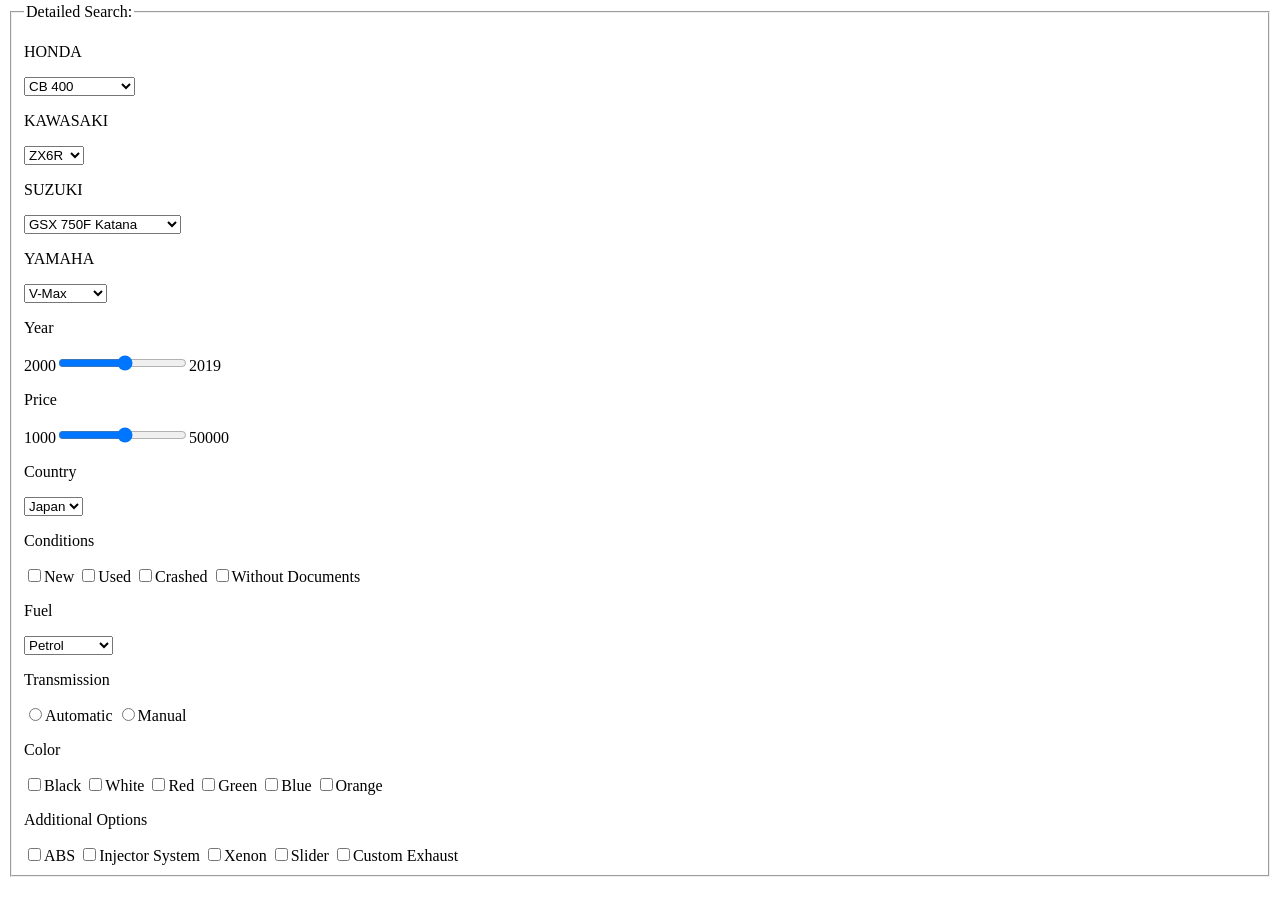
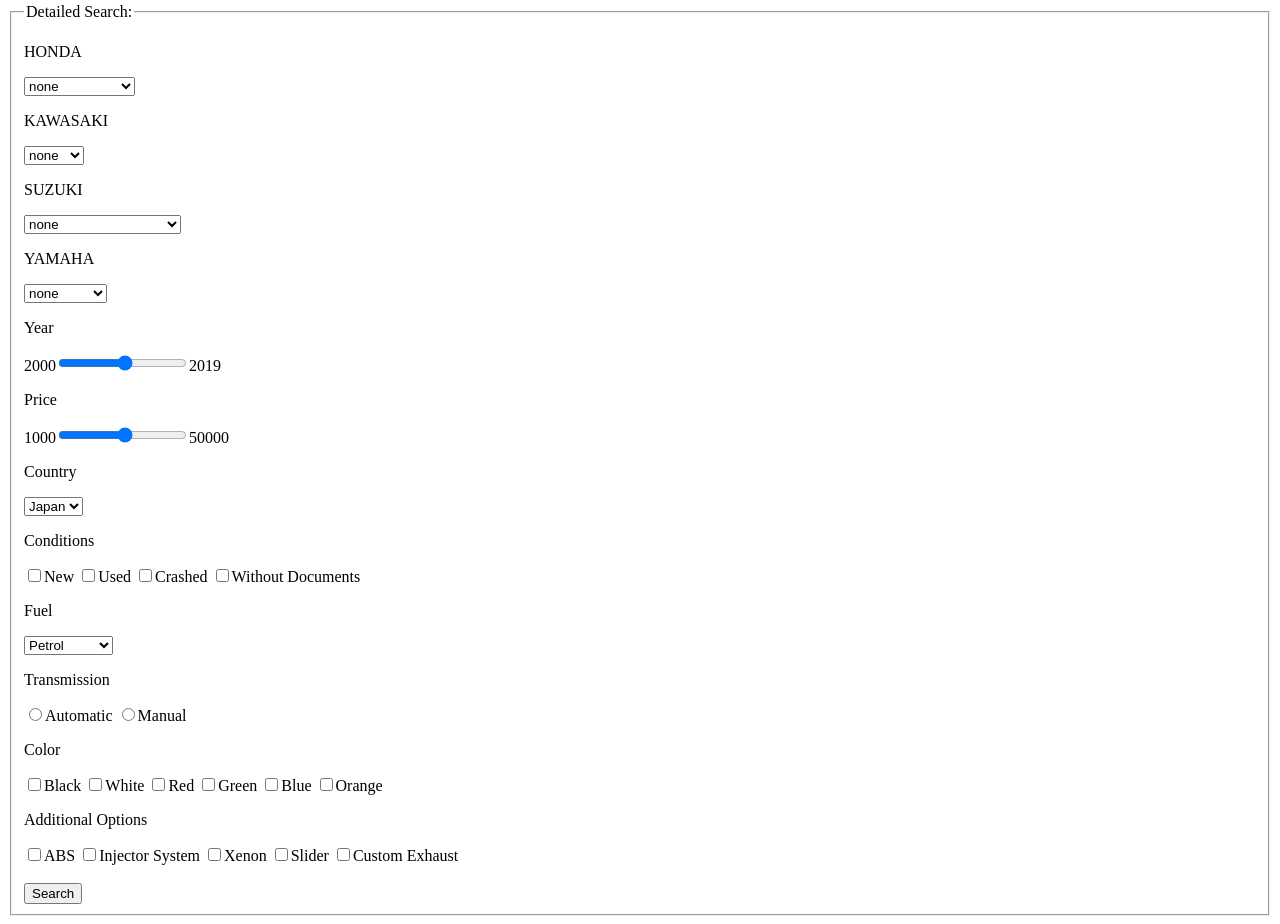
Before and after one commit to vladdpotapov/hillel-hometask-04-Forms, a plain HTML site: page index.html in a window 1280 px wide. Shown: the part 423-1347 px from the top of the page. Before the commit the page ends 1308 px from the top, so only its background shows below. Drawn offline with Linux system fonts and the light colour scheme.

Commit message:
Adding None Option to Model Selector and Submit Button

```diff
--- a/index.html
+++ b/index.html
@@ -62,6 +62,7 @@
                         HONDA
                     </p>
                     <select name="honda-model" id="honda-models">
+                        <option value="none">none</option>
                         <option value="cb400">CB 400</option>
                         <option value="cb600">CB 600 Hornet</option>
                         <option value="cbr600rr">CBR600RR</option>
@@ -72,6 +73,7 @@
                         KAWASAKI
                     </p>
                     <select name="kawasaki-model" id="kawasaki-models">
+                        <option value="none">none</option>
                         <option value="zx6r">ZX6R</option>
                         <option value="z750">Z750</option>
                         <option value="z900">Z900</option>
@@ -82,6 +84,7 @@
                         SUZUKI
                     </p>
                     <select name="suzuki-model" id="suzuki-models">
+                        <option value="none">none</option>
                         <option value="gsx750f">GSX 750F Katana</option>
                         <option value="gsx1000r">GSX-R 1000</option>
                         <option value="gsf1200">GSF 1200</option>
@@ -92,6 +95,7 @@
                          YAMAHA
                     </p>
                     <select name="yamaha-model" id="yamaha-models">
+                        <option value="none">none</option>
                         <option value="vmax">V-Max</option>
                         <option value="roadstar">Road Star</option>
                         <option value="r6">R6</option>
@@ -158,6 +162,9 @@
                     <input type="checkbox" name="xenon" id="cb-xenon"><label for="cb-xenon">Xenon</label>
                     <input type="checkbox" name="slider" id="cb-slider"><label for="cb-slider">Slider</label>
                     <input type="checkbox" name="custom-exhaust" id="cb-exhaust"><label for="cb-exhaust">Custom Exhaust</label>
+                    <br>
+                    <br>
+                    <input type="submit" value="Search">
                 </fieldset>
             </form>
         </div>
```
Also changed, not shown: 1 other file.
